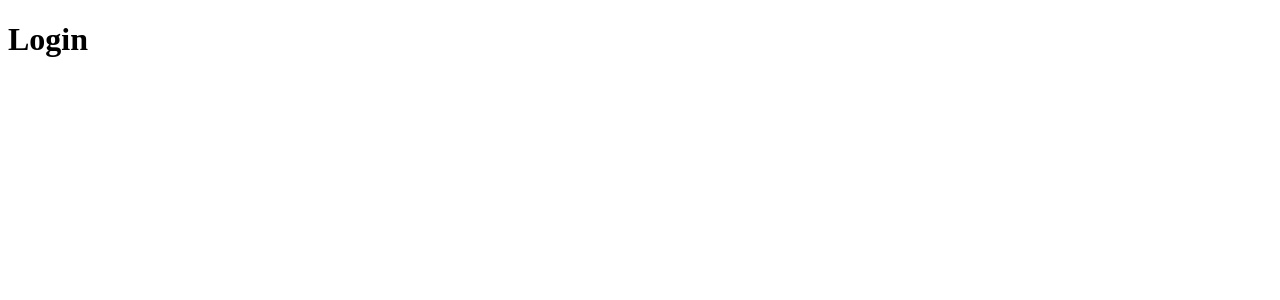
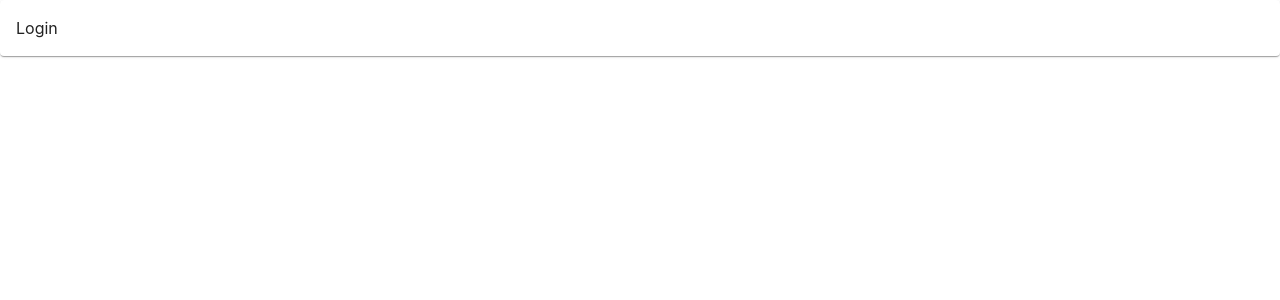
Before and after one commit to alexfilsecker/fintree-front, a Next.js app: page / in a window 1280 px wide. Shown: the top 300 px of the page. Built offline with nearby package versions, Linux system fonts and the light colour scheme.

Commit message:
roboto and linter

```diff
--- a/package.json
+++ b/package.json
@@ -11,6 +11,7 @@
   "dependencies": {
     "@emotion/react": "^11.11.4",
     "@emotion/styled": "^11.11.5",
+    "@fontsource/roboto": "^5.0.13",
     "@mui/material": "^5.16.0",
     "@mui/material-nextjs": "^5.15.11",
     "next": "14.2.4",
@@ -22,7 +23,10 @@
     "@types/react": "^18",
     "@types/react-dom": "^18",
     "eslint": "^8",
+    "eslint-config-airbnb-base": "^15.0.0",
     "eslint-config-next": "14.2.4",
+    "eslint-config-prettier": "^9.1.0",
+    "eslint-plugin-prettier": "^5.1.3",
     "postcss": "^8",
     "tailwindcss": "^3.4.1",
     "typescript": "^5"
--- a/src/components/login.tsx
+++ b/src/components/login.tsx
@@ -1,10 +1,12 @@
-import { Box } from "@mui/material";
+import { Box, Paper } from "@mui/material";
 
 const Login = () => {
   return (
-    <Box>
-      <h1>Login</h1>
-    </Box>
+    <Paper>
+      <Box p={2}>
+        <h1>Login</h1>
+      </Box>
+    </Paper>
   );
 };
 
--- a/src/pages/_app.tsx
+++ b/src/pages/_app.tsx
@@ -1,6 +1,8 @@
+import { ThemeProvider } from "@mui/material";
 import { AppProps } from "next/app";
-import { ThemeProvider } from "@mui/material";
+
 import theme from "@/style/theme";
+import "../style/global.css";
 
 const MyApp = ({ Component, pageProps }: AppProps) => {
   return (
--- a/src/pages/index.tsx
+++ b/src/pages/index.tsx
@@ -1,4 +1,3 @@
-import Button from "@mui/material/Button";
 import Login from "@/components/login";
 
 const Home = () => {
--- /dev/null
+++ b/src/style/global.css
@@ -0,0 +1,4 @@
+@tailwind base;
+@tailwind components;
+@tailwind utilities;
+@import "~@fontsource/roboto";
--- a/tailwind.config.ts
+++ b/tailwind.config.ts
@@ -7,6 +7,9 @@ const config: Config = {
     "./src/app/**/*.{js,ts,jsx,tsx,mdx}",
   ],
   theme: {
+    fontFamily: {
+      sans: ["Inter", "sans-serif"],
+    },
     extend: {
       backgroundImage: {
         "gradient-radial": "radial-gradient(var(--tw-gradient-stops))",
```
Also changed, not shown: .eslintrc.json, 1 other file (tests, documents, lock files or other folders).
